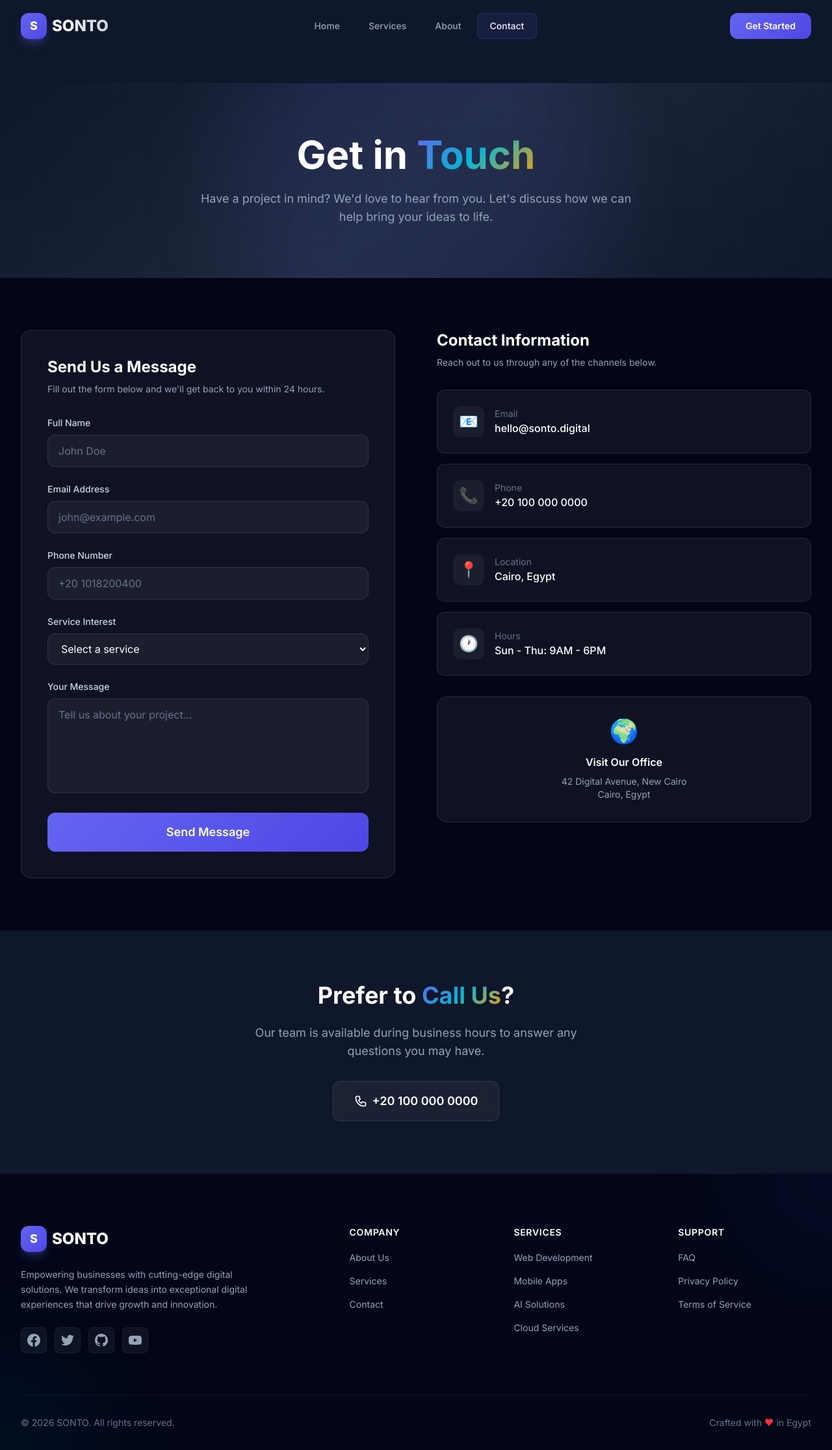
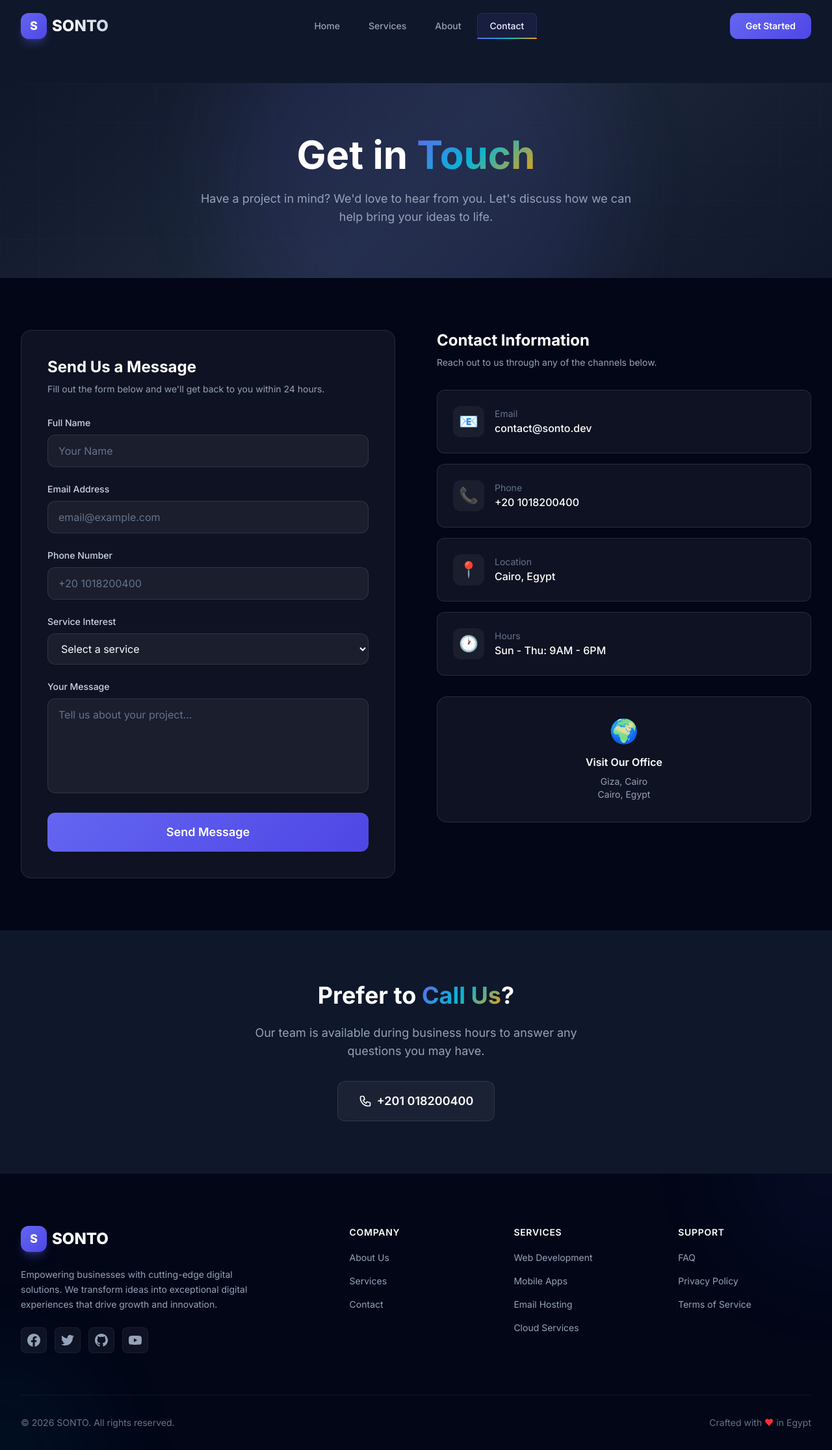
Before and after one commit to Ahmed-Abdelgawad-Dev/sonto-ds, a Vue app: page /contact in a window 1280 px wide. Shown: the whole page at 65% size. Built offline with nearby package versions, Linux system fonts and the light colour scheme.

Commit message:
Add moving gradient border effect on hover for buttons and nav links

```diff
--- a/src/components/Footer.vue
+++ b/src/components/Footer.vue
@@ -10,7 +10,7 @@ const footerLinks = {
   Services: [
     { name: "Web Development", path: "/services" },
     { name: "Mobile Apps", path: "/services" },
-    { name: "AI Solutions", path: "/services" },
+    { name: "Email Hosting", path: "/services" },
     { name: "Cloud Services", path: "/services" },
   ],
   Support: [
--- a/src/components/Navbar.vue
+++ b/src/components/Navbar.vue
@@ -80,12 +80,12 @@ onMounted(() => {
             v-for="link in navLinks"
             :key="link.name"
             :to="link.path"
-            class="relative px-5 py-2.5 text-sm font-medium transition-all duration-300 rounded-lg"
-            :class="
+            class="relative px-5 py-2.5 text-sm font-medium transition-all duration-300 rounded-lg nav-link-glow"
+            :class="[
               activeLink === link.name
-                ? 'text-white'
-                : 'text-gray-400 hover:text-white hover:bg-white/5'
-            "
+                ? 'text-white active-link'
+                : 'text-gray-400 hover:text-white hover:bg-white/5',
+            ]"
           >
             {{ link.name }}
             <span
@@ -99,7 +99,7 @@ onMounted(() => {
         <div class="hidden lg:flex items-center space-x-4">
           <router-link
             to="/contact"
-            class="relative px-6 py-2.5 rounded-xl text-sm font-semibold text-white gradient-primary overflow-hidden group transition-all duration-300 hover:shadow-lg hover:shadow-primary/30"
+            class="relative px-6 py-2.5 rounded-xl text-sm font-semibold text-white gradient-primary overflow-hidden group transition-all duration-300 hover:shadow-lg hover:shadow-primary/30 btn-border-glow"
           >
             <span class="relative z-10">Get Started</span>
             <div
--- a/src/style.css
+++ b/src/style.css
@@ -175,6 +175,99 @@ html {
   background: var(--color-primary-dark);
 }
 
+/* Moving gradient border on hover - for buttons */
+.btn-border-glow {
+  position: relative;
+  isolation: isolate;
+}
+
+.btn-border-glow::before {
+  content: '';
+  position: absolute;
+  inset: 0;
+  border-radius: inherit;
+  padding: 1.5px;
+  background: conic-gradient(from 0deg,
+      #6366f1,
+      #06b6d4,
+      #f59e0b,
+      #a855f7,
+      #6366f1);
+  -webkit-mask:
+    linear-gradient(#fff 0 0) content-box,
+    linear-gradient(#fff 0 0);
+  -webkit-mask-composite: xor;
+  mask-composite: exclude;
+  opacity: 0;
+  transition: opacity 0.4s ease, box-shadow 0.4s ease;
+  z-index: -1;
+  animation: spin-gradient 2s linear infinite;
+  pointer-events: none;
+}
+
+.btn-border-glow:hover {
+  transform: translateY(-2px);
+}
+
+.btn-border-glow:hover::before {
+  opacity: 1;
+}
+
+.btn-border-glow:active {
+  transform: translateY(0);
+}
+
+@keyframes spin-gradient {
+  to {
+    transform: rotate(360deg);
+  }
+}
+
+/* Moving gradient underline for nav links */
+.nav-link-glow {
+  position: relative;
+}
+
+.nav-link-glow::after {
+  content: '';
+  position: absolute;
+  bottom: 0;
+  left: 0;
+  width: 100%;
+  height: 2px;
+  background: linear-gradient(90deg,
+      #6366f1,
+      #06b6d4,
+      #f59e0b,
+      #a855f7,
+      #6366f1);
+  background-size: 200% 100%;
+  transform: scaleX(0);
+  transform-origin: left;
+  transition: transform 0.3s ease;
+  border-radius: 1px;
+}
+
+.nav-link-glow:hover::after {
+  transform: scaleX(1);
+  animation: shimmer-underline 1.5s linear infinite;
+}
+
+.nav-link-glow.active-link::after {
+  transform: scaleX(1);
+  animation: shimmer-underline 1.5s linear infinite;
+}
+
+@keyframes shimmer-underline {
+  0% {
+    background-position: 0% 50%;
+  }
+
+  100% {
+    background-position: 200% 50%;
+  }
+}
+
 /* Radial gradient backgrounds */
 .bg-radial-gradient {
   background: radial-gradient(ellipse at center, rgba(99, 102, 241, 0.15) 0%, transparent 70%);
--- a/src/views/AboutView.vue
+++ b/src/views/AboutView.vue
@@ -292,7 +292,7 @@ onMounted(() => {
         </p>
         <router-link
           to="/contact"
-          class="inline-flex items-center gap-2 px-8 py-4 rounded-xl text-lg font-semibold text-white gradient-primary hover:shadow-lg hover:shadow-primary/30 transition-all duration-300"
+          class="inline-flex items-center gap-2 px-8 py-4 rounded-xl text-lg font-semibold text-white gradient-primary hover:shadow-lg hover:shadow-primary/30 transition-all duration-300 btn-border-glow"
         >
           Get in Touch
           <svg
--- a/src/views/ContactView.vue
+++ b/src/views/ContactView.vue
@@ -13,11 +13,10 @@ const submitted = ref(false);
 
 const services = [
   "Web Development",
+  "Email Hosting",
   "Mobile Development",
-  "AI Solutions",
   "Cloud Services",
-  "UI/UX Design",
-  "Digital Strategy",
+  "Digital Strategy & Marketing",
   "Other",
 ];
 
@@ -25,14 +24,14 @@ const contactInfo = [
   {
     icon: "📧",
     label: "Email",
-    value: "hello@sonto.digital",
-    href: "mailto:hello@sonto.digital",
+    value: "contact@sonto.dev",
+    href: "mailto:contact@sonto.dev",
   },
   {
     icon: "📞",
     label: "Phone",
-    value: "+20 100 000 0000",
-    href: "tel:+201000000000",
+    value: "+20 1018200400",
+    href: "tel:+20 1018200400",
   },
   {
     icon: "📍",
@@ -131,7 +130,7 @@ onMounted(() => {
                   v-model="form.name"
                   type="text"
                   required
-                  placeholder="John Doe"
+                  placeholder="Your Name"
                   class="w-full px-4 py-3 rounded-xl bg-white/5 border border-white/10 text-white placeholder-gray-500 focus:outline-none focus:border-primary/50 focus:ring-1 focus:ring-primary/30 transition-all duration-300"
                 />
               </div>
@@ -149,7 +148,7 @@ onMounted(() => {
                   v-model="form.email"
                   type="email"
                   required
-                  placeholder="john@example.com"
+                  placeholder="email@example.com"
                   class="w-full px-4 py-3 rounded-xl bg-white/5 border border-white/10 text-white placeholder-gray-500 focus:outline-none focus:border-primary/50 focus:ring-1 focus:ring-primary/30 transition-all duration-300"
                 />
               </div>
@@ -218,7 +217,7 @@ onMounted(() => {
 
               <button
                 type="submit"
-                class="w-full py-4 rounded-xl text-lg font-semibold text-white gradient-primary hover:shadow-lg hover:shadow-primary/30 transition-all duration-300"
+                class="w-full py-4 rounded-xl text-lg font-semibold text-white gradient-primary hover:shadow-lg hover:shadow-primary/30 transition-all duration-300 btn-border-glow"
               >
                 Send Message
               </button>
@@ -282,9 +281,7 @@ onMounted(() => {
           <div class="p-8 rounded-2xl glass border border-white/5 text-center">
             <div class="text-4xl mb-4">🌍</div>
             <h3 class="text-white font-semibold mb-2">Visit Our Office</h3>
-            <p class="text-gray-400 text-sm">
-              42 Digital Avenue, New Cairo<br />Cairo, Egypt
-            </p>
+            <p class="text-gray-400 text-sm">Giza, Cairo<br />Cairo, Egypt</p>
           </div>
         </div>
       </div>
@@ -302,7 +299,7 @@ onMounted(() => {
           you may have.
         </p>
         <a
-          href="tel:+201000000000"
+          href="tel:+201018200400"
           class="inline-flex items-center gap-2 px-8 py-4 rounded-xl text-lg font-semibold text-white glass border border-white/10 hover:border-primary/30 hover:bg-white/5 transition-all duration-300"
         >
           <svg
@@ -318,7 +315,7 @@ onMounted(() => {
               d="M3 5a2 2 0 012-2h3.28a1 1 0 01.948.684l1.498 4.493a1 1 0 01-.502 1.21l-2.257 1.13a11.042 11.042 0 005.516 5.516l1.13-2.257a1 1 0 011.21-.502l4.493 1.498a1 1 0 01.684.949V19a2 2 0 01-2 2h-1C9.716 21 3 14.284 3 6V5z"
             />
           </svg>
-          +20 100 000 0000
+          +201 018200400
         </a>
       </div>
     </section>
--- a/src/views/HomeView.vue
+++ b/src/views/HomeView.vue
@@ -21,11 +21,11 @@ const services = [
     gradient: "from-secondary to-cyan-500",
   },
   {
-    icon: "🤖",
-    title: "AI Solutions",
+    icon: "📧",
+    title: "Email Hosting",
     description:
-      "Intelligent automation and machine learning solutions that transform your business processes and decision-making.",
-    gradient: "from-purple-500 to-pink-500",
+      "Reliable and secure email hosting solutions with advanced spam protection, custom domains, and seamless collaboration tools to keep your business communications professional.",
+    gradient: "from-green-500 to-emerald-500",
   },
   {
     icon: "☁️",
@@ -59,43 +59,43 @@ const stats = [
 
 const testimonials = [
   {
-    name: "Sarah Johnson",
-    role: "CEO, TechVentures",
+    name: "Ahmed Abdel Ghaffar",
+    role: "CEO, SONTO",
     content:
       "SONTO transformed our digital presence completely. Their team's expertise in web development and AI solutions is unmatched. We saw a 200% increase in engagement within months.",
-    avatar: "SJ",
+    avatar: "AG",
     gradient: "from-primary to-purple-500",
   },
   {
-    name: "Michael Chen",
-    role: "CTO, DataFlow Inc",
+    name: "Sara Mourad",
+    role: "CTO, TechFlow",
     content:
-      "Working with SONTO was a game-changer for our business. Their cloud solutions helped us scale efficiently while reducing costs by 40%. Highly recommended!",
-    avatar: "MC",
+      "Working with SONTO was a game-changer for our business. Their cloud solutions helped us scale efficiently while reducing costs by 40%.",
+    avatar: "SM",
     gradient: "from-secondary to-cyan-500",
   },
   {
-    name: "Emily Rodriguez",
+    name: "Khaleed Al-Nami",
     role: "Founder, CreativeLab",
     content:
       "The UI/UX design team at SONTO truly understands user experience. They created an intuitive interface that our customers love. Professional, creative, and reliable.",
-    avatar: "ER",
+    avatar: "KA",
     gradient: "from-amber-500 to-orange-500",
   },
   {
-    name: "David Kim",
-    role: "VP Eng, CloudBase",
+    name: "Noura Al-Sa'id",
+    role: "VP Engineering, CloudBase",
     content:
       "The cloud migration SONTO handled for us was seamless. Zero downtime, optimized costs, and their team was incredibly responsive throughout the entire process.",
-    avatar: "DK",
+    avatar: "NA",
     gradient: "from-emerald-500 to-teal-500",
   },
   {
-    name: "Lisa Thompson",
+    name: "Ahmed Abdel Hamid",
     role: "Director, NextGen",
     content:
       "SONTO's AI solutions revolutionized our data analytics capabilities. What used to take weeks now happens in real-time. Truly transformative technology.",
-    avatar: "LT",
+    avatar: "AA",
     gradient: "from-rose-500 to-red-500",
   },
 ];
@@ -120,7 +120,7 @@ const faqs = [
   },
   {
     q: "What technologies do you use?",
-    a: "We work with modern technologies including Vue.js, React, Node.js, Python, AWS, Google Cloud, TensorFlow, and many more cutting-edge tools and frameworks.",
+    a: "We work with modern technologies including Vue.js, React, Node.js, Python, AWS, Django Framework, TensorFlow, and many more cutting-edge tools and frameworks.",
   },
   {
     q: "Do you offer post-launch support?",
@@ -279,7 +279,7 @@ onBeforeUnmount(() => {
         >
           <router-link
             to="/contact"
-            class="group relative px-8 py-4 rounded-xl text-lg font-semibold text-white gradient-primary overflow-hidden transition-all duration-300 hover:shadow-2xl hover:shadow-primary/30 hover:scale-105"
+            class="group relative px-8 py-4 rounded-xl text-lg font-semibold text-white gradient-primary overflow-hidden transition-all duration-300 hover:shadow-2xl hover:shadow-primary/30 hover:scale-105 btn-border-glow"
           >
             <span class="relative z-10">Start Your Project</span>
             <div
@@ -472,7 +472,7 @@ onBeforeUnmount(() => {
 
             <router-link
               to="/about"
-              class="inline-flex items-center gap-2 mt-8 px-6 py-3 rounded-xl text-white gradient-primary hover:shadow-lg hover:shadow-primary/30 transition-all duration-300"
+              class="inline-flex items-center gap-2 mt-8 px-6 py-3 rounded-xl text-white gradient-primary hover:shadow-lg hover:shadow-primary/30 transition-all duration-300 btn-border-glow"
             >
               Learn More About Us
               <svg
@@ -984,7 +984,7 @@ onBeforeUnmount(() => {
           <p class="text-gray-500 text-sm mb-4">Still have questions?</p>
           <router-link
             to="/contact"
-            class="inline-flex items-center gap-2 px-6 py-3 rounded-xl text-sm font-semibold text-white gradient-primary hover:shadow-lg hover:shadow-primary/30 transition-all duration-300 hover:scale-105"
+            class="inline-flex items-center gap-2 px-6 py-3 rounded-xl text-sm font-semibold text-white gradient-primary hover:shadow-lg hover:shadow-primary/30 transition-all duration-300 hover:scale-105 btn-border-glow"
           >
             <svg
               class="w-4 h-4"
@@ -1036,7 +1036,7 @@ onBeforeUnmount(() => {
           >
             <router-link
               to="/contact"
-              class="group relative px-8 py-4 rounded-xl text-lg font-semibold text-white gradient-primary overflow-hidden transition-all duration-300 hover:shadow-2xl hover:shadow-primary/30 hover:scale-105"
+              class="group relative px-8 py-4 rounded-xl text-lg font-semibold text-white gradient-primary overflow-hidden transition-all duration-300 hover:shadow-2xl hover:shadow-primary/30 hover:scale-105 btn-border-glow"
             >
               <span class="relative z-10">Get In Touch</span>
               <div
```
Also changed, not shown: src/views/ServicesView.vue (+8 -8 lines).
